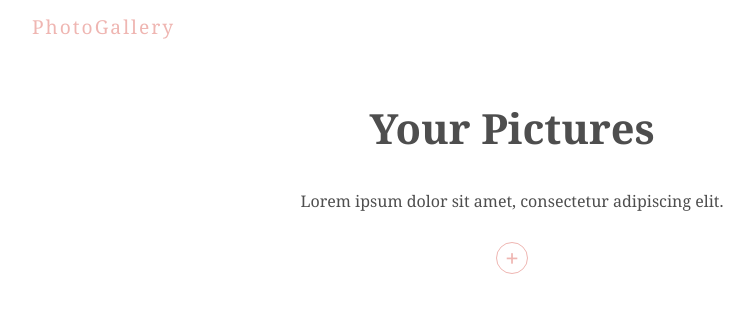
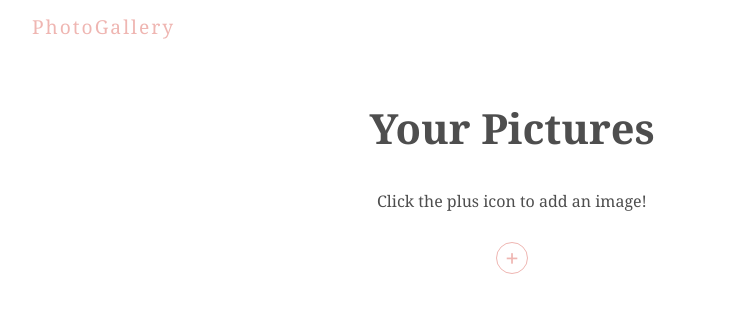
Before and after one commit to webbuyrich/photogallery, a React (Create React App) app: page / in a window 1280 px wide. Shown: the top 312 px of the page, without its empty margins (128-878 px from the left). Built offline with nearby package versions, Linux system fonts and the light colour scheme; no server answers; the database is empty.

Commit message:
updated title

```diff
--- a/package.json
+++ b/package.json
@@ -9,6 +9,7 @@
     "@testing-library/user-event": "^13.5.0",
     "firebase": "^9.9.3",
     "framer-motion": "^7.2.0",
+    "gh-pages": "^4.0.0",
     "react": "^18.2.0",
     "react-dom": "^18.2.0",
     "react-scripts": "5.0.1",
--- a/src/comps/Title.js
+++ b/src/comps/Title.js
@@ -5,7 +5,7 @@ const Title = () => {
     <div className="title">
       <h1>PhotoGallery</h1>
       <h2>Your Pictures</h2>
-      <p>Lorem ipsum dolor sit amet, consectetur adipiscing elit.</p>
+      <p>Click the plus icon to add an image!</p>
     </div>
   )
 }
```
Also changed, not shown: 1 other file (tests, documents, lock files or other folders).
